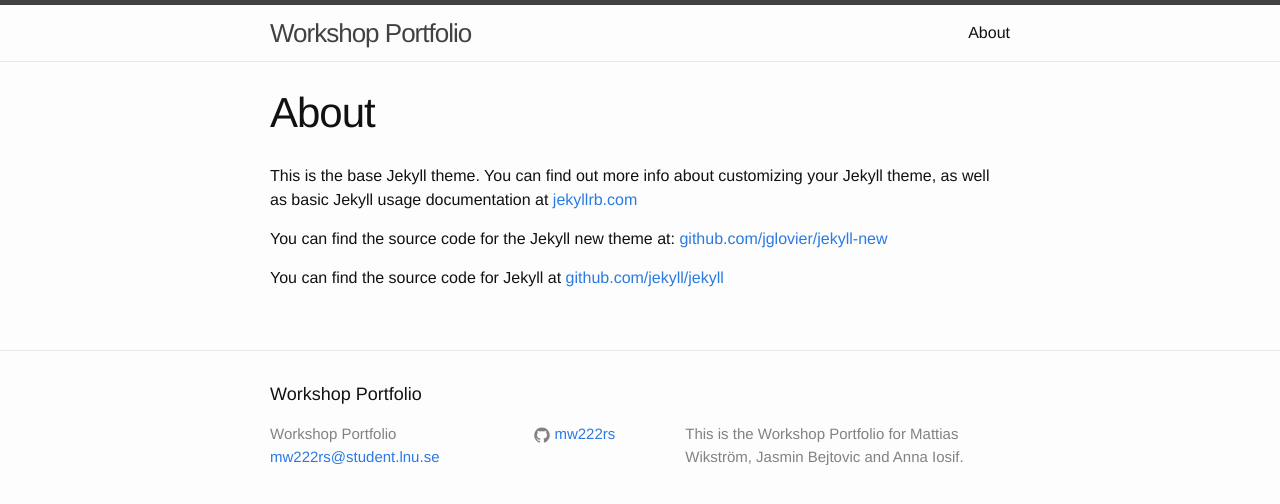
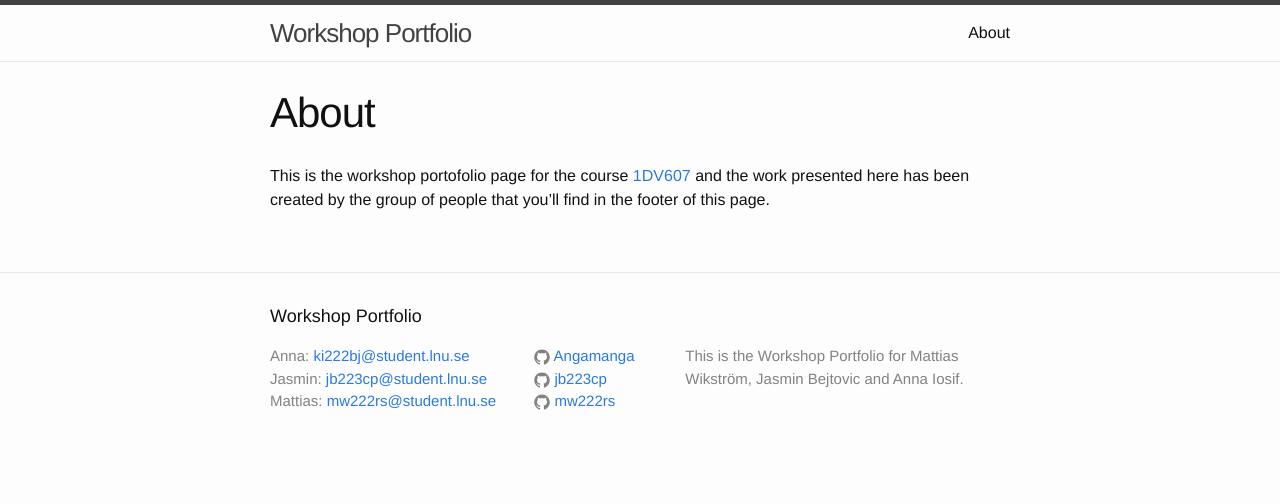
Before and after one commit to fyrkant/1DV607-WorkshopPortfolio, a Jekyll site: the page built from about.md, in a window 1280 px wide. Shown: the top 504 px of the page. Built offline with Jekyll 4.4.1, drawn with Linux system fonts in a browser that asks for light colours.

Commit message:
mail addresses and fixes

```diff
--- a/_config.yml
+++ b/_config.yml
@@ -3,10 +3,24 @@ title: Workshop Portfolio
 email: mw222rs@student.lnu.se
 description: > # this means to ignore newlines until "baseurl:"
   This is the Workshop Portfolio for Mattias Wikstr&ouml;m, Jasmin Bejtovic and Anna Iosif.
-baseurl: "/1DV607-WorkshopPortfolio/" # the subpath of your site, e.g. /blog/
-url: "http://mw222rs.github.io/1DV607-WorkshopPortfolio" # the base hostname & protocol for your site
+baseurl: "" # the subpath of your site, e.g. /blog/
+url: "http://localhost:4000" #"http://mw222rs.github.io" # the base hostname & protocol for your site
 twitter_username:
-github_username:  mw222rs
+github_usernames:
+  Anna: Angamanga
+  Jasmin: jb223cp
+  Mattias: mw222rs
+
 
 # Build settings
 markdown: kramdown
+
+
+contacts:
+  Anna: ki222bj@student.lnu.se
+  Jasmin: jb223cp@student.lnu.se
+  Mattias: mw222rs@student.lnu.se
+
+
+#
+# jb223cp@student.lnu.se
--- a/_includes/footer.html
+++ b/_includes/footer.html
@@ -7,26 +7,27 @@
     <div class="footer-col-wrapper">
       <div class="footer-col  footer-col-1">
         <ul class="contact-list">
-          <li>{{ site.title }}</li>
-          <li><a href="mailto:{{ site.email }}">{{ site.email }}</a></li>
+          {% for contact in site.contacts %}
+            <li>{{contact[0]}}: <a href="mailto:{{ contact[1] }}">{{ contact[1] }}</a></li>
+          {% endfor %}
         </ul>
       </div>
 
       <div class="footer-col  footer-col-2">
         <ul class="social-media-list">
-          {% if site.github_username %}
+          {% for git in site.github_usernames %}
           <li>
-            <a href="https://github.com/{{ site.github_username }}">
+            <a href="https://github.com/{{ git[1] }}">
               <span class="icon  icon--github">
                 <svg viewBox="0 0 16 16">
                   <path fill="#828282" d="M7.999,0.431c-4.285,0-7.76,3.474-7.76,7.761 c0,3.428,2.223,6.337,5.307,7.363c0.388,0.071,0.53-0.168,0.53-0.374c0-0.184-0.007-0.672-0.01-1.32 c-2.159,0.469-2.614-1.04-2.614-1.04c-0.353-0.896-0.862-1.135-0.862-1.135c-0.705-0.481,0.053-0.472,0.053-0.472 c0.779,0.055,1.189,0.8,1.189,0.8c0.692,1.186,1.816,0.843,2.258,0.645c0.071-0.502,0.271-0.843,0.493-1.037 C4.86,11.425,3.049,10.76,3.049,7.786c0-0.847,0.302-1.54,0.799-2.082C3.768,5.507,3.501,4.718,3.924,3.65 c0,0,0.652-0.209,2.134,0.796C6.677,4.273,7.34,4.187,8,4.184c0.659,0.003,1.323,0.089,1.943,0.261 c1.482-1.004,2.132-0.796,2.132-0.796c0.423,1.068,0.157,1.857,0.077,2.054c0.497,0.542,0.798,1.235,0.798,2.082 c0,2.981-1.814,3.637-3.543,3.829c0.279,0.24,0.527,0.713,0.527,1.437c0,1.037-0.01,1.874-0.01,2.129 c0,0.208,0.14,0.449,0.534,0.373c3.081-1.028,5.302-3.935,5.302-7.362C15.76,3.906,12.285,0.431,7.999,0.431z"/>
                 </svg>
               </span>
 
-              <span class="username">{{ site.github_username }}</span>
+              <span class="username">{{ git[1] }}</span>
             </a>
           </li>
-          {% endif %}
+          {% endfor %}
 
           {% if site.twitter_username %}
           <li>
--- a/about.md
+++ b/about.md
@@ -4,8 +4,6 @@ title: About
 permalink: /about/
 ---
 
-This is the base Jekyll theme. You can find out more info about customizing your Jekyll theme, as well as basic Jekyll usage documentation at [jekyllrb.com](http://jekyllrb.com/)
+This is the workshop portofolio page for the course [1DV607][1] and the work presented here has been created by the group of people that you'll find in the footer of this page.
 
-You can find the source code for the Jekyll new theme at: [github.com/jglovier/jekyll-new](https://github.com/jglovier/jekyll-new)
-
-You can find the source code for Jekyll at [github.com/jekyll/jekyll](https://github.com/jekyll/jekyll)
+[1]: https://coursepress.lnu.se/kurs/objektorienterad-analys-och-design-med-uml/
```
